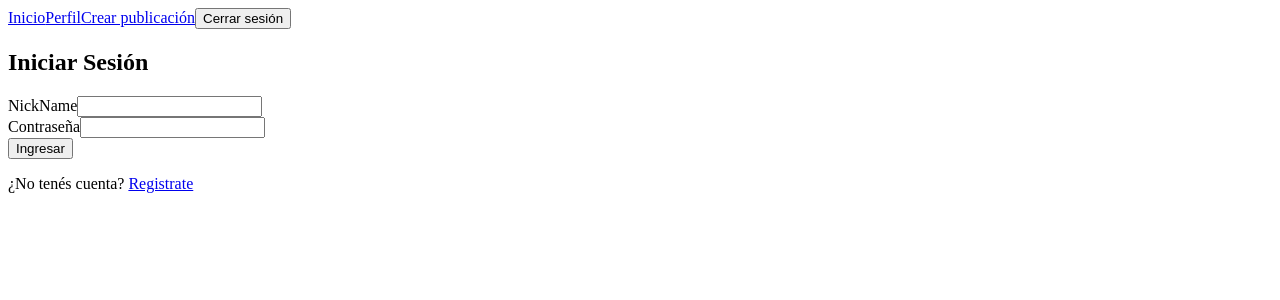
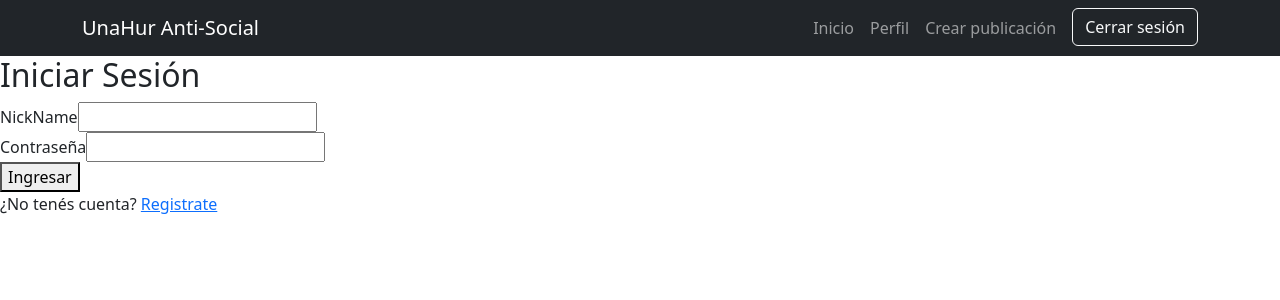
Before and after one commit to LucasLopez13/proyecto-integrador-veterinaria-frontend, a React (Vite) app: page /login in a window 1280 px wide. Shown: the top 300 px of the page. Built offline with nearby package versions, Linux system fonts and the light colour scheme; sample sign-in values are in the browser's storage.

Commit message:
se incorporo bootstrap, y se modificaron archivos

```diff
--- a/src/components/Navbar.tsx
+++ b/src/components/Navbar.tsx
@@ -6,21 +6,89 @@ export default function Navbar() {
   const { user, logout } = useContext(AuthContext);
 
   return (
-    <nav>
-      <Link to="/">Inicio</Link>
+    <nav className="navbar navbar-expand-lg navbar-dark bg-dark">
+      <div className="container">
+
+        <Link className="navbar-brand" to="/">
+          UnaHur Anti-Social
+        </Link>
+
+        <button
+          className="navbar-toggler"
+          type="button"
+          data-bs-toggle="collapse"
+          data-bs-target="#navbarNav"
+        >
+          <span className="navbar-toggler-icon"></span>
+        </button>
+
+        <div
+          className="collapse navbar-collapse"
+          id="navbarNav"
+        >
+          <ul className="navbar-nav ms-auto">
+
+            <li className="nav-item">
+              <Link className="nav-link" to="/">
+                Inicio
+              </Link>
+            </li>
 
             {user ? (
               <>
-          <Link to="/profile">Perfil</Link>
-          <Link to="/create-post">Crear publicación</Link>
-          <button onClick={logout}>Cerrar sesión</button>
+                <li className="nav-item">
+                  <Link
+                    className="nav-link"
+                    to="/profile"
+                  >
+                    Perfil
+                  </Link>
+                </li>
+
+                <li className="nav-item">
+                  <Link
+                    className="nav-link"
+                    to="/create-post"
+                  >
+                    Crear publicación
+                  </Link>
+                </li>
+
+                <li className="nav-item">
+                  <button
+                    className="btn btn-outline-light ms-2"
+                    onClick={logout}
+                  >
+                    Cerrar sesión
+                  </button>
+                </li>
               </>
             ) : (
               <>
-          <Link to="/login">Iniciar sesión</Link>
-          <Link to="/register">Registrarse</Link>
+                <li className="nav-item">
+                  <Link
+                    className="nav-link"
+                    to="/login"
+                  >
+                    Iniciar sesión
+                  </Link>
+                </li>
+
+                <li className="nav-item">
+                  <Link
+                    className="nav-link"
+                    to="/register"
+                  >
+                    Registrarse
+                  </Link>
+                </li>
               </>
             )}
+
+          </ul>
+        </div>
+
+      </div>
     </nav>
   );
 }
--- a/src/components/PostCard.tsx
+++ b/src/components/PostCard.tsx
@@ -5,31 +5,51 @@ type PostCardProps = {
   post: Post;
 };
 
-export default function PostCard({ post }: PostCardProps) {
+export default function PostCard({
+  post,
+}: PostCardProps) {
   return (
-    <div>
-      <h3>{post.descripcion}</h3>
+    <div className="card shadow-sm mb-4">
+
+      <div className="card-body">
+
+        <h5 className="card-title">
+          {post.descripcion}
+        </h5>
 
         {post.PostImages?.map((image) => (
           <img
             key={image.id}
             src={image.url}
             alt="Imagen del post"
-          width="200"
+            className="img-fluid rounded mb-2"
           />
         ))}
 
+        <div className="mt-2">
           {post.Tags?.map((tag) => (
-        <span key={tag.id}>#{tag.name} </span>
+            <span
+                key={tag.id}
+                className="badge bg-primary me-2"
+            >
+                 #{tag.name}
+            </span>
       ))}
+    </div>
 
-      <p>
+        <p className="text-muted mt-3">
           Comentarios visibles: {post.Comments?.length || 0}
         </p>
 
-      <Link to={`/post/${post.id}`}>
+        <Link
+          to={`/post/${post.id}`}
+          className="btn btn-primary"
+        >
           Ver más
         </Link>
+
+      </div>
+
     </div>
   );
 }
--- a/src/main.tsx
+++ b/src/main.tsx
@@ -2,6 +2,8 @@ import ReactDOM from "react-dom/client";
 import App from "./App.tsx";
 import { BrowserRouter } from "react-router-dom";
 import { AuthProvider } from "./context/AuthContext";
+import "bootstrap/dist/css/bootstrap.min.css";
+import "bootstrap/dist/js/bootstrap.bundle.min.js";
 
 ReactDOM.createRoot(document.getElementById("root")!).render(
   <AuthProvider>
--- a/src/pages/CreatePost.tsx
+++ b/src/pages/CreatePost.tsx
@@ -23,7 +23,9 @@ export default function CreatePost() {
     setTags(data);
   };
 
-  const handleSubmit = async (e) => {
+  const handleSubmit = async (
+  e: React.FormEvent<HTMLFormElement>
+) => {
   e.preventDefault();
 
   if (!user) return;
@@ -31,8 +33,12 @@ export default function CreatePost() {
   await createPost({
     descripcion,
     userNickName: user.nickName,
-      imagenesUrls: imagenUrl ? [imagenUrl] : [],
-      tags: tagSeleccionado ? [tagSeleccionado] : []
+    imagenesUrls: imagenUrl
+      ? [imagenUrl]
+      : [],
+    tags: tagSeleccionado
+      ? [tagSeleccionado]
+      : [],
   });
 
   navigate("/profile");
--- a/src/pages/Home.tsx
+++ b/src/pages/Home.tsx
@@ -16,15 +16,34 @@ export default function Home() {
   };
 
   return (
-    <div>
-      <h1>Inicio</h1>
+    <div className="container mt-4">
 
-      {posts.map((post) => (
-        <PostCard
-          key={post.id}
-          post={post}
-        />
-      ))}
+      <div className="text-center mb-4">
+        <h1>UnaHur Anti-Social Net</h1>
+        <p className="text-muted">
+          Arranca a Postear con el mundo
+        </p>
+      </div>
+
+      <div className="row justify-content-center">
+        <div className="col-lg-8">
+
+          {posts.length === 0 ? (
+            <div className="alert alert-info">
+              No hay publicaciones disponibles.
+            </div>
+          ) : (
+            posts.map((post) => (
+              <PostCard
+                key={post.id}
+                post={post}
+              />
+            ))
+          )}
+
+        </div>
+      </div>
+
     </div>
   );
 }
--- a/src/pages/Login.tsx
+++ b/src/pages/Login.tsx
@@ -12,7 +12,9 @@ export default function Login() {
   const { login } = useContext(AuthContext);
   const navigate = useNavigate();
 
-  const handleSubmit = async (e) => {
+  const handleSubmit = async (
+  e: React.FormEvent<HTMLFormElement>
+) => {
   e.preventDefault();
   setError("");
 
--- a/src/pages/Profile.tsx
+++ b/src/pages/Profile.tsx
@@ -1,11 +1,12 @@
 import { useEffect, useState, useContext } from "react";
-import { Link } from "react-router-dom";
 import { AuthContext } from "../context/AuthContext";
 import { getPosts } from "../services/postService";
 import type { Post } from "../types/Post";
+import PostCard from "../components/PostCard";
 
 export default function Profile() {
   const { user, logout } = useContext(AuthContext);
+
   const [posts, setPosts] = useState<Post[]>([]);
 
   useEffect(() => {
@@ -16,37 +17,57 @@ export default function Profile() {
     const data = await getPosts();
 
     const userPosts = data.filter(
-      (post: Post) => post.userNickName === user?.nickName
+      (post: Post) =>
+        post.userNickName === user?.nickName
     );
 
     setPosts(userPosts);
   };
 
   return (
-    <div>
-      <h2>Perfil</h2>
+    <div className="container mt-4">
 
-      <p>Usuario: {user?.nickName}</p>
+      <div className="card shadow-sm mb-4">
 
-      <button onClick={logout}>
-        Cerrar sesión
-      </button>
+        <div className="card-body">
 
-      <h3>Mis publicaciones</h3>
+          <h2 className="card-title">
+            Mi Perfil
+          </h2>
 
-      {posts.map((post) => (
-        <div key={post.id}>
-          <h4>{post.descripcion}</h4>
-
-          <p>
-            Comentarios visibles: {post.Comments?.length}
+          <p className="mb-3">
+            <strong>Usuario:</strong>{" "}
+            {user?.nickName}
           </p>
 
-          <Link to={`/post/${post.id}`}>
-            Ver más
-          </Link>
+          <button
+            className="btn btn-danger"
+            onClick={logout}
+          >
+            Cerrar sesión
+          </button>
+
         </div>
-      ))}
+
+      </div>
+
+      <h3 className="mb-4">
+        Mis publicaciones
+      </h3>
+
+      {posts.length === 0 ? (
+        <div className="alert alert-info">
+          Todavía no realizaste publicaciones.
+        </div>
+      ) : (
+        posts.map((post) => (
+          <PostCard
+            key={post.id}
+            post={post}
+          />
+        ))
+      )}
+
     </div>
   );
 }
```
Lines whose indentation alone changed are shown as unchanged.
